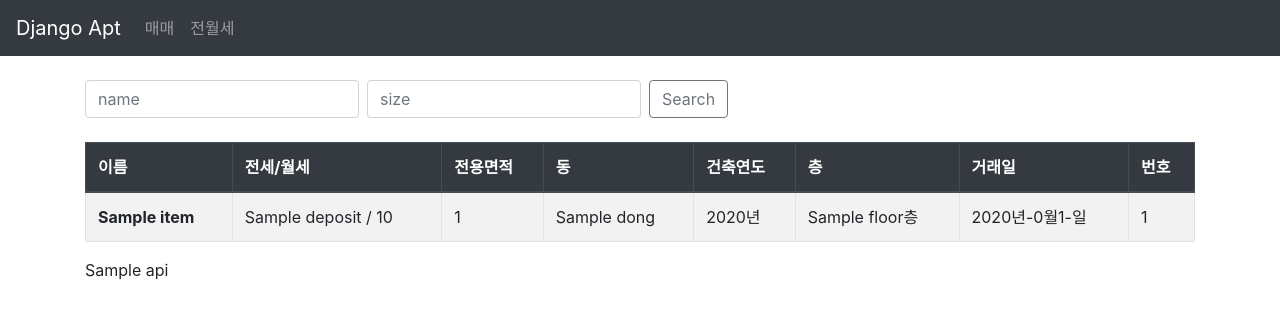
After one commit to javawork/DjangoApt, a Django app: template pages/templates/list_rent.html in a window 1280 px wide. The commit adds this page. Shown: the top 319 px of the page. Run offline with Django 3.2, Linux system fonts and the light colour scheme; the template is opened without the code that fills it: most values are stand-ins (such as "Sample title", 1, 10 or a date in 2020); some libraries are stand-ins or nearby versions.

Commit message:
add size search

```diff
--- a/pages/templates/base.html
+++ b/pages/templates/base.html
@@ -20,10 +20,10 @@
       <div class="collapse navbar-collapse" id="navbarSupportedContent">
         <ul class="navbar-nav mr-auto">
           <li class="nav-item">
-            <a class="nav-link" href="{% url 'trade' %}">매매</a>
+            <a class="nav-link" href="{% url 'list_trade' %}">매매</a>
           </li>
           <li class="nav-item">
-            <a class="nav-link" href="{% url 'rent' %}">전월세</a>
+            <a class="nav-link" href="{% url 'list_rent' %}">전월세</a>
           </li>
         </ul>
       </div>
--- /dev/null
+++ b/pages/templates/list_rent.html
@@ -0,0 +1,46 @@
+{% extends 'base.html' %}
+{% block content %}
+
+<form action="{% url 'list_rent' %}" class="form-inline my-2 my-lg-0" method="POST">
+	{% csrf_token %}
+	<input class="form-control mr-sm-2" type="search" placeholder="name" aria-label="Search" name="name">
+	<input class="form-control mr-sm-2" type="search" placeholder="size" aria-label="Search" name="size">
+	<button class="btn btn-outline-secondary my-2 my-sm-0" type="submit">Search</button>
+</form>
+<br/>
+
+{% if apt_list %}
+<table class="table table-striped table-bordered table-hover">
+  <thead class="thead-dark" >
+    <tr>
+      <th scope="col">이름</th>
+      <th scope="col">전세/월세</th>
+      <th scope="col">전용면적</th>
+      <th scope="col">동</th>
+      <th scope="col">건축연도</th>
+      <th scope="col">층</th>
+      <th scope="col">거래일</th>
+      <th scope="col">번호</th>
+    </tr>
+  </thead>
+  <tbody>
+	{% for item in apt_list %}
+		<tr>
+			<th scope="row">{{ item.name }}</th>
+			<td>{{ item.deposit }} / {{ item.rent_price }}</td>
+			<td>{{ item.size }}</td>
+			<td>{{ item.dong }}</td>
+			<td>{{ item.built_year }}년</td>
+			<td>{{ item.floor }}층</td>
+			<td>{{ item.date|slice:"0:4" }}년{{ item.date|slice:"4:6" }}월{{ item.date|slice:"6:8" }}일</td>
+			<td>{{ forloop.counter }}</td>
+		</tr>
+	{% endfor %}
+	</tbody>
+</table>
+
+{{ api }}
+
+{% endif %}
+
+{% endblock %}
--- a/pages/urls.py
+++ b/pages/urls.py
@@ -3,8 +3,8 @@ from . import views
 
 urlpatterns = [
 	path('',views.home, name="home"),
-	path('trade.html',views.trade, name="trade"),
-	path('rent.html',views.rent, name="rent"),
+	path('list_trade.html',views.list_trade, name="list_trade"),
+	path('list_rent.html',views.list_rent, name="list_rent"),
 	path('import_trade.html',views.import_trade, name="import_trade"),
 	path('import_rent.html',views.import_rent, name="import_rent"),
 	path('delete_trade.html',views.delete_trade, name="delete_trade"),
```
Also changed, not shown: pages/templates/list_trade.html (added, +47 -0 lines), pages/views.py (+29 -15 lines).
